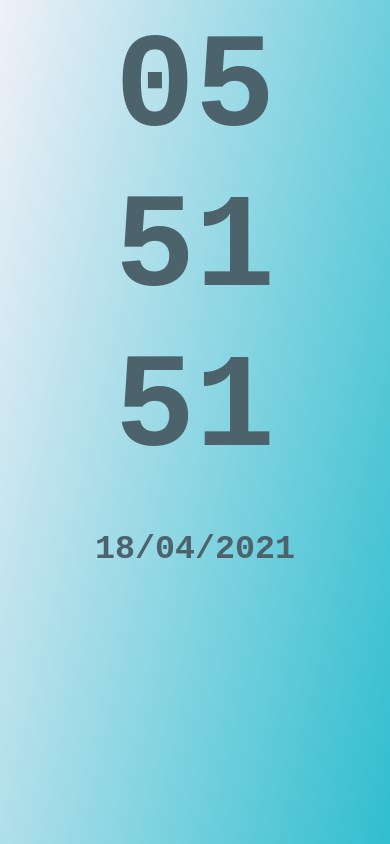
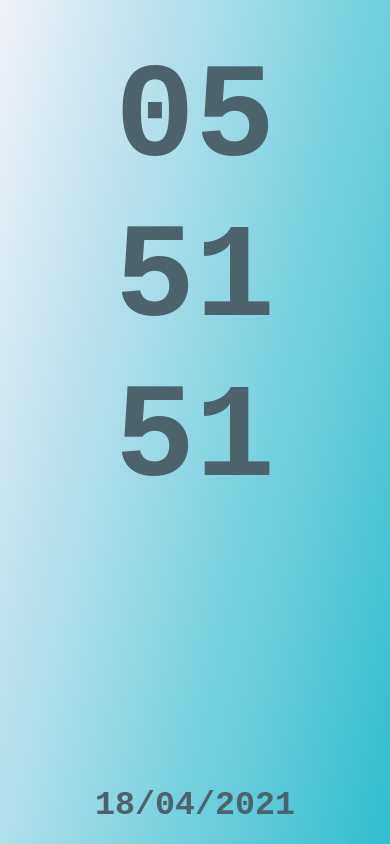
Before and after one commit to andre23arruda/clock, a plain HTML site: page index.html in a window 390 px wide. Drawn offline with Linux system fonts and the light colour scheme.

Commit message:
Add files via upload

```diff
--- a/index.css
+++ b/index.css
@@ -3,13 +3,12 @@ body {
     background: linear-gradient(103deg, rgba(240,240,248,1) 0%, rgba(48,190,207,1) 100%, rgba(0,212,255,1) 100%);
     background-repeat: no-repeat;
     background-attachment: fixed;
-
 }
 
 .clock-container, #date-text {
     display: flex;
     justify-content: center;
-    margin: 150px auto;
+    margin: 200px auto 100px;
     color: rgb(77, 99, 107);
     font-weight: bolder;
     font-family: monospace;
@@ -29,13 +28,19 @@ body {
 	.clock-container {
         display: block;
         line-height: 0.6;
-        margin: 50px auto;
+        margin: 80px auto 0px;
     }
     .clock-text-points {
         visibility: hidden;
     }
     #date-text {
-        margin: 80px auto;
         font-size: 25pt;
+        position: fixed;
+        margin: 20px auto;
+        left: 0;
+        right: 0;
+        bottom: 0;
+        padding: 20px 20px 0px;
+        text-align: center;
     }
 }
```
